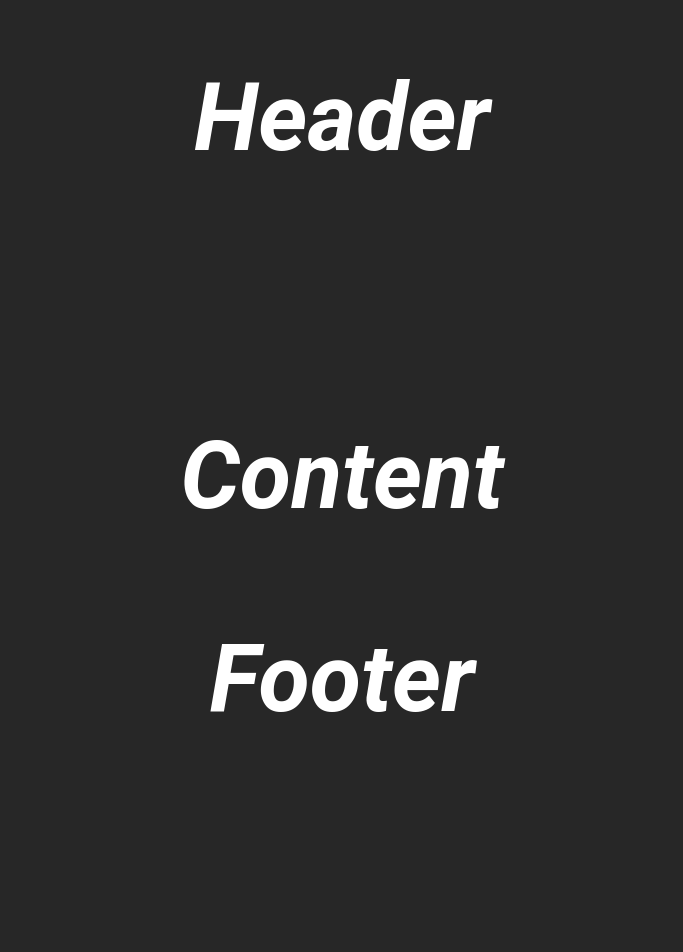
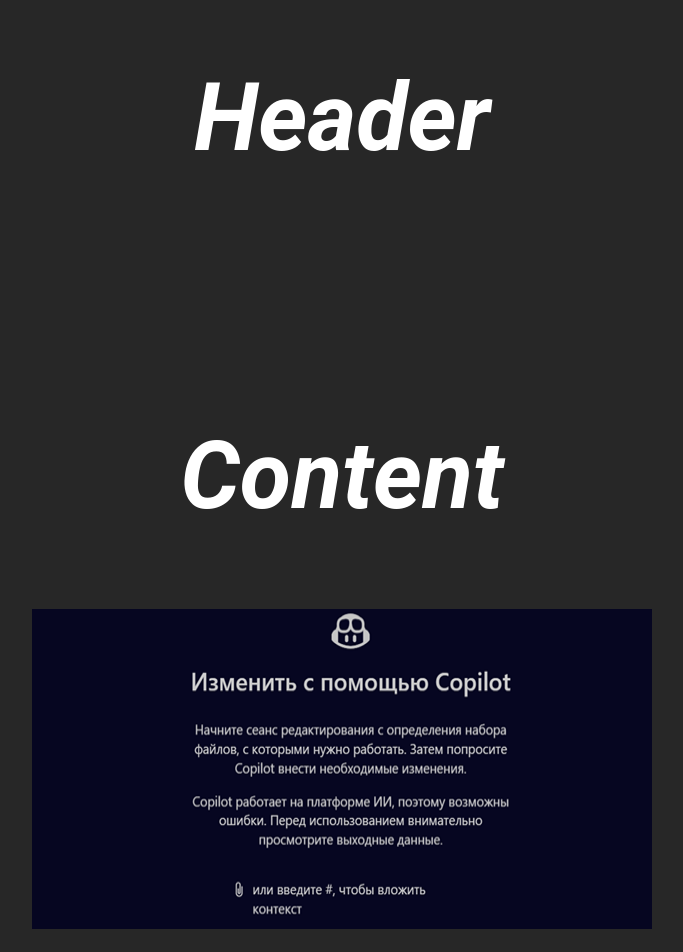
Before and after one commit to UlichIgor/copilot, a React (Create React App) app: page / in a window 1280 px wide. Shown: the top 952 px of the page, without its empty margins (298-981 px from the left). Before the commit the page ends 828 px from the top, so only its background shows below. Built offline with nearby package versions, Linux system fonts and the light colour scheme.

Commit message:
.Content

```diff
--- a/src/components/Content/Content.jsx
+++ b/src/components/Content/Content.jsx
@@ -1,9 +1,12 @@
 import React, { Component } from 'react'
 import styles from './Content.module.scss';
+import Images from '../../images/poster.png';
 export default class Content extends Component {
   render() {
     return (
-      <div className={styles.content}><h2>Content</h2></div>
+      <div className={styles.content}><h2>Content</h2>
+        <img className={styles.images} src={Images} alt="poster" />
+      </div>
     )
   }
 }
--- a/src/components/Content/Content.module.scss
+++ b/src/components/Content/Content.module.scss
@@ -5,10 +5,24 @@
   left: 0;
   width: 100%;
   height: auto;
+  display: flex;
+  flex-direction: column;
   h2{
     font-style: italic;
       font-family: vars.$font-family;
       font-size: vars.$font-size;
       text-align: center;
   }
+  img.images{
+    position: relative;
+    top: 0;
+    margin: 0 auto;
+      width:620px;
+   height: 320px;
+    background-position: center;
+    background-repeat: no-repeat;
+    background-size: cover;
+
+
+  }
 }
--- a/src/components/Footer/Footer.jsx
+++ b/src/components/Footer/Footer.jsx
@@ -3,7 +3,10 @@ import styles from './Footer.module.scss';
 export default class Footer extends Component {
   render() {
     return (
-      <div className={styles.footer}><h3>Footer</h3></div>
+      <div className={styles.footer}><h3>Footer</h3>
+
+      </div>
+
     )
   }
 }
```
Also changed, not shown: src/images/poster.png (added).
